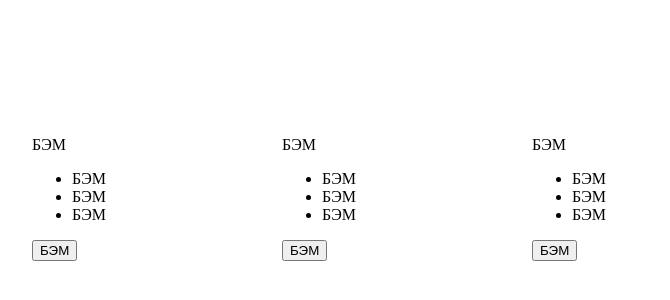
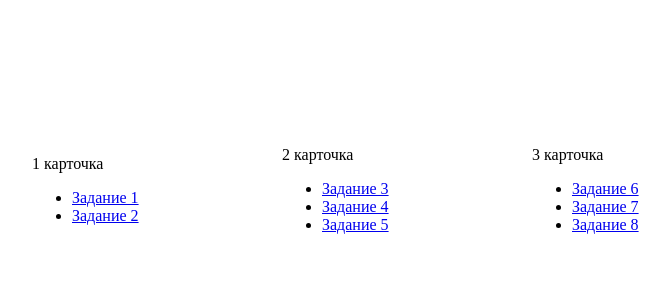
Before and after one commit to Olegm5mm/Laba_9, a plain HTML site: page index.html in a window 1280 px wide. Shown: the part 210-510 px from the top of the page, without its empty margins (233-903 px from the left). Drawn offline with Linux system fonts and the light colour scheme.

Commit message:
last change

```diff
--- a/index.html
+++ b/index.html
@@ -3,43 +3,39 @@
 <head>
 	<meta charset="UTF-8">
 	<meta name="viewport" content="width=device-width, initial-scale=1.0">
-	<title>Document</title>
+	<title>Главная страница</title>
 	<link rel="stylesheet" href="style/style.css">
 </head>
 <body>
 	<div class="cards">
 		<section class="card">
 			<header>
-				БЭМ
+				1 карточка
 		  	</header>
 		    <ul>
-		    	<li>БЭМ</li>
-		    	<li>БЭМ</li>
-		    	<li>БЭМ</li>
+		    	<li><a href="index.html">Задание 1</a></li>
+		    	<li><a href="index_2.html">Задание 2</a></li>
 		    </ul>
-		    <button>БЭМ</button>
 		</section>
 		<section class="card">
 			<header>
-				БЭМ
+				2 карточка
 		  	</header>
 		    <ul>
-		    	<li>БЭМ</li>
-		    	<li>БЭМ</li>
-		    	<li>БЭМ</li>
+		    	<li><a href="index_3.html">Задание 3</a></li>
+		    	<li><a href="index_4.html">Задание 4</a></li>
+		    	<li><a href="index_5.html">Задание 5</a></li>
 		    </ul>
-		    <button>БЭМ</button>
 		</section>
 		<section class="card">
 			<header>
-				БЭМ
+				3 карточка
 		  	</header>
 		    <ul>
-		    	<li>БЭМ</li>
-		    	<li>БЭМ</li>
-		    	<li>БЭМ</li>
+		    	<li><a href="index_6.html">Задание 6</a></li>
+		    	<li><a href="index_7.html">Задание 7</a></li>
+		    	<li><a href="index_8.html">Задание 8</a></li>
 		    </ul>
-		    <button>БЭМ</button>
 		</section>
 	</div>
 </body>
```
